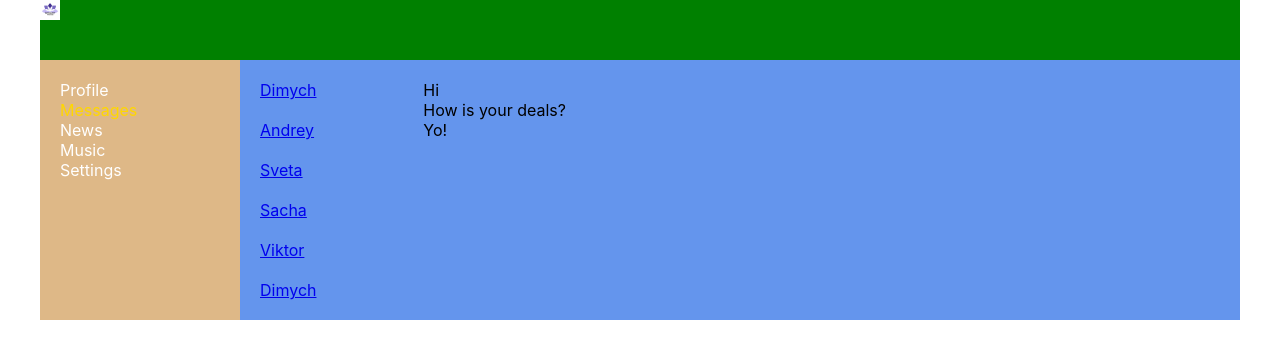
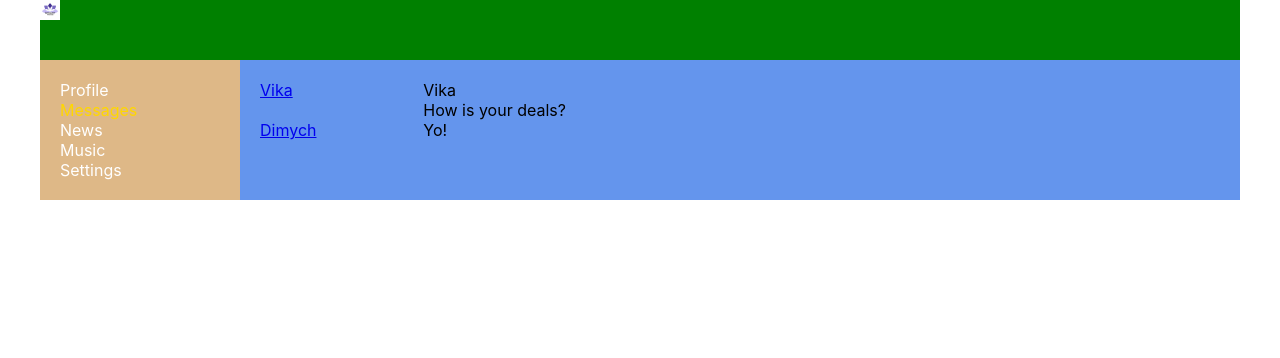
Before and after one commit to frontvin/social-network, a React (Create React App) app: page /dialogs in a window 1280 px wide. Shown: the top 358 px of the page. Built offline with nearby package versions, Linux system fonts and the light colour scheme.

Commit message:
ended 24

```diff
--- a/src/components/Dialogs/Dialogs.jsx
+++ b/src/components/Dialogs/Dialogs.jsx
@@ -17,30 +17,35 @@ const Message = (props) => {
 };
 
 export const Dialogs = (props) => {
+
+  let dialogsData = [
+    { id: 1, name: "Vika" },
+    { id: 2, name: "Dimych" },
+    { id: 3, name: "Andrey" },
+    { id: 4, name: "Sveta" },
+    { id: 5, name: "Sacha" },
+    { id: 6, name: "Viktor" },
+   ];
+
+  let messagesData = [
+    { id: 1, message: "Vika" },
+    { id: 2, message: "How is your deals?" },
+    { id: 3, message: "Yo!" },
+    { id: 4, message: "Vika" },
+    { id: 5, message: "Vika" },
+    { id: 6, message: "Vika" },
+  ];
+
   return (
     <div className={s.dialogs}>
       <div className={s.dialogsItems}>
-        <DialogItem name="Dimych" id="1"/>
-        <div className={s.dialog}>
-          <NavLink to="/dialogs/2">Andrey</NavLink>
-        </div>
-        <div className={s.dialog}>
-          <NavLink to="/dialogs/3">Sveta</NavLink>
-        </div>
-        <div className={s.dialog}>
-          <NavLink to="/dialogs/4">Sacha</NavLink>
-        </div>
-        <div className={s.dialog}>
-          <NavLink to="/dialogs/5">Viktor</NavLink>
-        </div>
-        <div className={s.dialog}>
-          <NavLink to="/dialogs/5">Dimych</NavLink>
-        </div>
+        <DialogItem name={dialogsData[0].name} id={dialogsData[0].id} />
+        <DialogItem name={dialogsData[1].name} id={dialogsData[0].id} />
       </div>
       <div className={s.messages}>
-        <Message message="Hi" />
-        <div className={s.message}>How is your deals?</div>
-        <div className={s.message}>Yo!</div>
+        <Message message={messagesData[0].message} />
+        <Message message={messagesData[1].message} />
+        <Message message={messagesData[2].message} />
       </div>
     </div>
   )
--- a/src/components/Profile/MyPosts/MyPosts.jsx
+++ b/src/components/Profile/MyPosts/MyPosts.jsx
@@ -3,6 +3,12 @@ import s from './MyPosts.module.css'
 import Post from "./Post/Post";
 
 const MyPosts = () => {
+
+  let postData = [
+    { id: 1, message: "History, how are you?", likesCount: 2 },
+    { id: 2, message: "It's my first post", likesCount: 5 },
+  ];
+
   return (
     <div className={s.postsBlock}>
       <h3>My posts</h3>
@@ -17,8 +23,8 @@ const MyPosts = () => {
 
       </div>
       <div className={s.posts}>
-        <Post message="History, how are you?" />
-        <Post message="It's my first post"/>
+        <Post message={postData[0].message} likesCount={postData[0].likesCount} />
+        <Post message={postData[1].message} likesCount={postData[1].likesCount} />
       </div>
     </div>
   )
```
